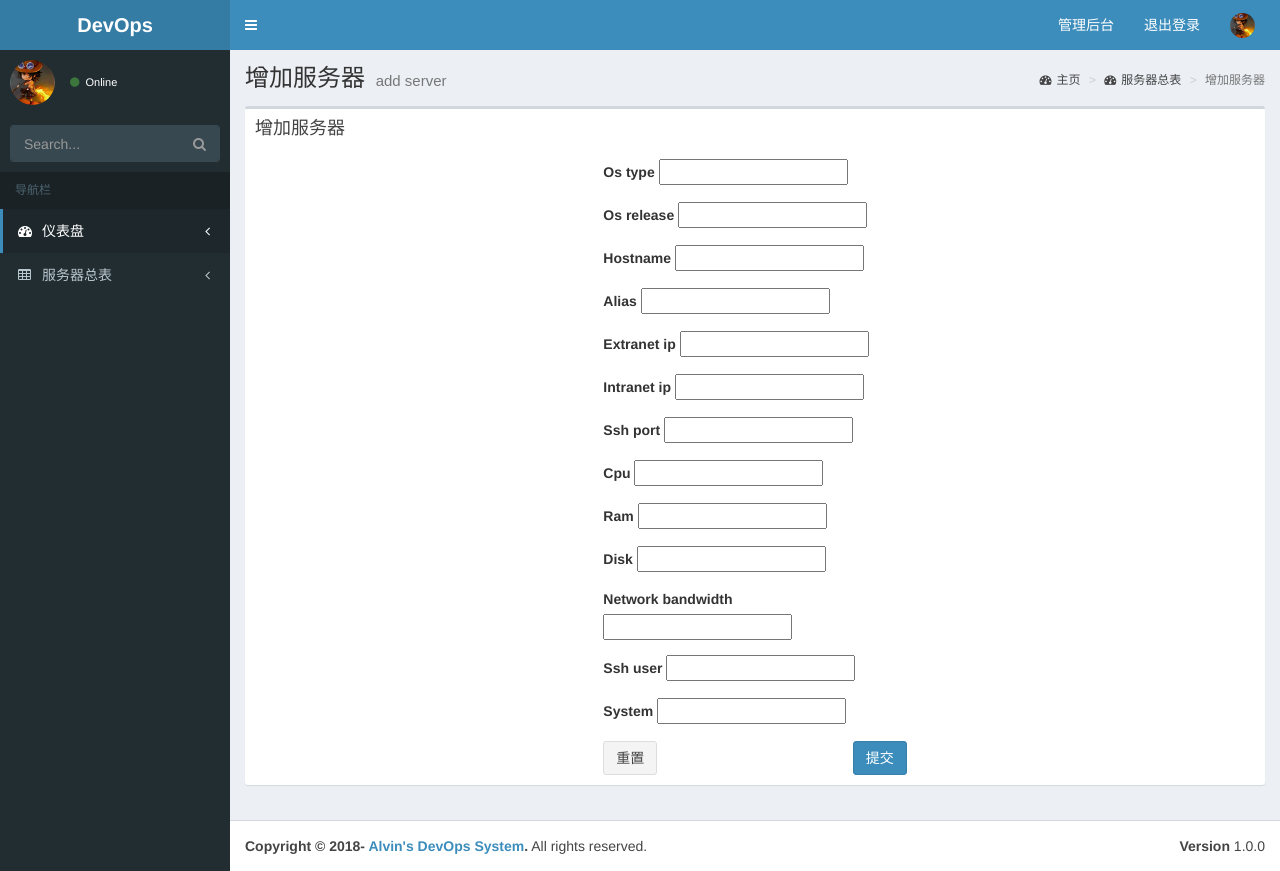
After one commit to alvin-tz/DevOps, a Django app: template assets/templates/assets/addserver.html in a window 1280 px wide. The commit adds this page. Run offline with Django 3.2, Linux system fonts and the light colour scheme; the template is opened without the code that fills it, so the values that code supplies are empty, except form fields; tables that the repository leaves empty hold one stand-in row (values such as "Sample post"); form fields are guessed from the names that the template uses; some libraries are stand-ins or nearby versions.

Commit message:
add addserver page.

```diff
--- a/assets/models.py
+++ b/assets/models.py
@@ -36,3 +36,4 @@ class Server(models.Model):
     class Meta:
         verbose_name = '服务器'
         verbose_name_plural = '服务器'
+        ordering = ["-modified_time"]
--- /dev/null
+++ b/assets/templates/assets/addserver.html
@@ -0,0 +1,166 @@
+{% extends 'assetsbase.html' %}
+{% load staticfiles %}
+{% block title %}增加服务器{% endblock %}
+
+{% block css %}
+    <!-- DataTables -->
+    <link rel="stylesheet" href="{% static 'plugins/datatables.net-bs/css/dataTables.bootstrap.css' %}">
+    <!-- Theme style -->
+    <link rel="stylesheet" href="{% static 'dist/css/AdminLTE.min.css' %}">
+    <!-- AdminLTE Skins. Choose a skin from the css/skins folder instead of downloading all of them to reduce the load. -->
+    <link rel="stylesheet" href="{% static 'dist/css/skins/_all-skins.min.css' %}">
+{% endblock %}
+
+
+{% block content %}
+    <!-- Content Header (Page header) -->
+    <section class="content-header">
+        <h1>
+            增加服务器
+            <small>add server</small>
+        </h1>
+        <ol class="breadcrumb">
+            <li><a href="{% url 'assets:dashboard' %}"><i class="fa fa-dashboard"></i>主页</a></li>
+            <li><a href="{% url 'assets:index' %}"><i class="fa fa-dashboard"></i>服务器总表</a></li>
+            <li class="active">增加服务器</li>
+        </ol>
+    </section>
+
+    <!-- Main content -->
+    <section class="content">
+        <div class="row">
+            <div class="col-xs-12">
+                <div class="box">
+                    <div class="box-header">
+                        <h3 class="box-title">增加服务器</h3>
+                    </div><!-- /.box-header-->
+                    <div class="box-body">
+                        <div class="col-md-4 col-md-offset-4">
+                            <form class="form-register" action="{% url 'assets:index' %}" method="post">
+
+                                {% if message %}
+                                    <div class="alert alert-warning">{{ message }}</div>
+                                {% endif %}
+
+                                {% csrf_token %}
+
+                                <div class="form-group">
+                                    {{ addserver_form.os_type.label_tag }}
+                                    {{ addserver_form.os_type }}
+                                </div>
+                                <div class="form-group">
+                                    {{ addserver_form.os_release.label_tag }}
+                                    {{ addserver_form.os_release }}
+                                </div>
+                                <div class="form-group">
+                                    {{ addserver_form.hostname.label_tag }}
+                                    {{ addserver_form.hostname }}
+                                </div>
+                                <div class="form-group">
+                                    {{ addserver_form.alias.label_tag }}
+                                    {{ addserver_form.alias }}
+                                </div>
+                                <div class="form-group">
+                                    {{ addserver_form.extranet_IP.label_tag }}
+                                    {{ addserver_form.extranet_IP }}
+                                </div>
+                                <div class="form-group">
+                                    {{ addserver_form.intranet_IP.label_tag }}
+                                    {{ addserver_form.intranet_IP }}
+                                </div>
+                                <div class="form-group">
+                                    {{ addserver_form.ssh_port.label_tag }}
+                                    {{ addserver_form.ssh_port }}
+                                </div>
+                                <div class="form-group">
+                                    {{ addserver_form.cpu.label_tag }}
+                                    {{ addserver_form.cpu }}
+                                </div>
+                                <div class="form-group">
+                                    {{ addserver_form.ram.label_tag }}
+                                    {{ addserver_form.ram }}
+                                </div>
+                                <div class="form-group">
+                                    {{ addserver_form.disk.label_tag }}
+                                    {{ addserver_form.disk }}
+                                </div>
+                                <div class="form-group">
+                                    {{ addserver_form.network_bandwidth.label_tag }}
+                                    {{ addserver_form.network_bandwidth }}
+                                </div>
+                                <div class="form-group">
+                                    {{ addserver_form.ssh_user.label_tag }}
+                                    {{ addserver_form.ssh_user }}
+                                </div>
+                                <div class="form-group">
+                                    {{ addserver_form.system.label_tag }}
+                                    {{ addserver_form.system }}
+                                </div>
+
+                                <button type="reset" class="btn btn-default pull-left">重置</button>
+                                <button type="submit" class="btn btn-primary pull-right">提交</button>
+
+                            </form>
+                        </div>
+                    </div><!-- /.box-body -->
+                </div><!-- /.box -->
+            </div><!-- /.col -->
+        </div><!-- /.row -->
+    </section>
+
+{#    <div class="container">#}
+{#        <div class="col-md-4 col-md-offset-4">#}
+{#            <form class="form-register" action="/assets/addserver/" method="post">#}
+{##}
+{#                {% if message %}#}
+{#                    <div class="alert alert-warning">{{ message }}</div>#}
+{#                {% endif %}#}
+{##}
+{#                {% csrf_token %}#}
+{##}
+{#                <h2 class="text-center">增加服务器</h2>#}
+{#                <div class="form-group">#}
+{#                    {{ addserver_form.os_type.label_tag }}#}
+{#                    {{ addserver_form.os_type }}#}
+{#                </div>#}
+{#                <div class="form-group">#}
+{#                    {{ register_form.password1.label_tag }}#}
+{#                    {{ register_form.password1 }}#}
+{#                </div>#}
+{#                <div class="form-group">#}
+{#                    {{ register_form.password2.label_tag }}#}
+{#                    {{ register_form.password2 }}#}
+{#                </div>#}
+{#                <div class="form-group">#}
+{#                    {{ register_form.email.label_tag }}#}
+{#                    {{ register_form.email }}#}
+{#                </div>#}
+{#                <div class="form-group">#}
+{#                    {{ register_form.sex.label_tag }}#}
+{#                    {{ register_form.sex }}#}
+{#                </div>#}
+{#                <div class="form-group">#}
+{#                    {{ register_form.captcha.errors }}#}
+{#                    {{ register_form.captcha.label_tag }}#}
+{#                    {{ register_form.captcha }}#}
+{#                </div>#}
+{##}
+{#                <button type="reset" class="btn btn-default pull-left">重置</button>#}
+{#                <button type="submit" class="btn btn-primary pull-right">提交</button>#}
+{##}
+{#            </form>#}
+{#        </div>#}
+{#    </div>#}
+{% endblock %}
+
+{#{% block script %}#}
+{#    <!-- SlimScroll -->#}
+{#    <script src="{% static 'plugins/jquery-slimscroll/jquery.slimscroll.min.js' %}"></script>#}
+{#    <!-- FastClick -->#}
+{#    <script src="{% static 'plugins/fastclick/lib/fastclick.js' %}"></script>#}
+{#    <!-- AdminLTE App -->#}
+{#    <script src="{% static 'dist/js/adminlte.min.js' %}"></script>#}
+{#    <!-- AdminLTE for demo purposes -->#}
+{#    <script src="{% static 'dist/js/demo.js' %}"></script>#}
+{#    <!-- page script -->#}
+{#{% endblock %}#}
--- a/assets/templates/assetsbase.html
+++ b/assets/templates/assetsbase.html
@@ -180,7 +180,7 @@
                 <div class="pull-right hidden-xs">
                     <b>Version</b> 1.0.0
                 </div>
-                <strong>Copyright &copy; 2018- <a href="http://www.liujiangblog.com" target="_blank">Alvin's DevOps System</a>.</strong> All rights
+                <strong>Copyright &copy; 2018- <a href="http://127.0.0.1:8000/assets" target="_blank">Alvin's DevOps System</a>.</strong> All rights
                 reserved.
             </footer>
 
@@ -200,6 +200,15 @@
         <!-- Bootstrap 3.3.6 -->
         <script src="{% static 'bootstrap-3.3.7-dist/js/bootstrap.min.js' %}"></script>
 
+        <!-- SlimScroll -->
+        <script src="{% static 'plugins/jquery-slimscroll/jquery.slimscroll.min.js' %}"></script>
+        <!-- FastClick -->
+        <script src="{% static 'plugins/fastclick/lib/fastclick.js' %}"></script>
+        <!-- AdminLTE App -->
+        <script src="{% static 'dist/js/adminlte.min.js' %}"></script>
+        <!-- AdminLTE for demo purposes -->
+        <script src="{% static 'dist/js/demo.js' %}"></script>
+
         {% block script %}{% endblock %}
 
     </body>
--- a/assets/urls.py
+++ b/assets/urls.py
@@ -12,5 +12,6 @@ urlpatterns = [
     path('dashboard/', views.dashboard, name='dashboard'),
     path('index/', views.index, name='index'),
     path('detail/(?P<server_id>[0-9]+)/', views.detail, name='detail'),
+    path('addserver/', views.addserver, name='addserver'),
     path('', views.dashboard),
 ]
--- a/devops/urls.py
+++ b/devops/urls.py
@@ -23,7 +23,7 @@ from django.conf.urls import include
 urlpatterns = [
     path('admin/', admin.site.urls),
 
-    path('login/index/', views.index),
+    # path('login/index/', views.index),
     path('login/', views.login),
     path('login/register/', views.register),
     path('logout/', views.logout),
```
Also changed, not shown: assets/forms.py (added, +36 -0 lines), assets/templates/assets/dashboard.html (+11 -11 lines), assets/templates/assets/detail.html (+16 -16 lines), assets/templates/assets/index.html (+11 -9 lines), assets/views.py (+47 -0 lines).
